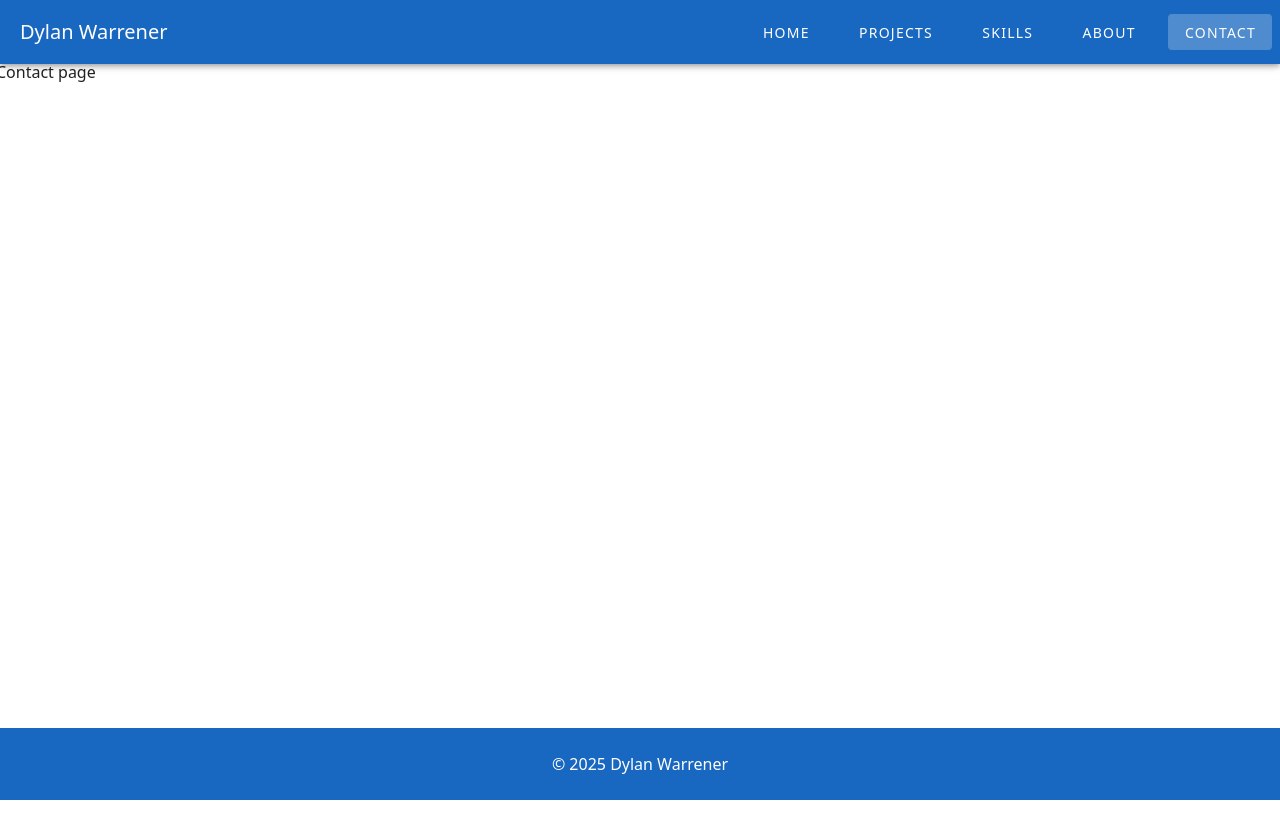
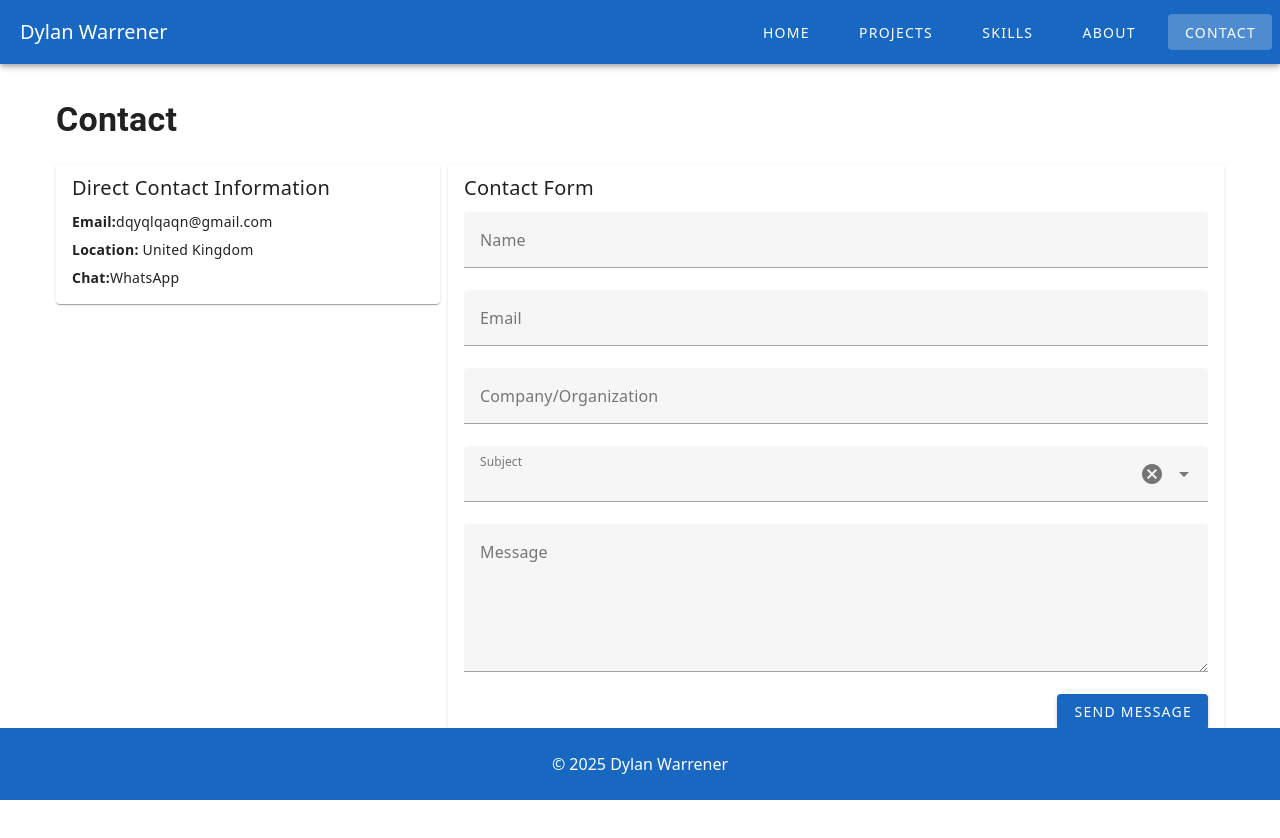
Before and after one commit to DylanWarrener/dylan-warrener.github.io, a Nuxt app: page /contact in a window 1280 px wide. Shown: the top 838 px of the page. Before the commit the page ends 800 px from the top, so only its background shows below. Built offline with nearby package versions, Linux system fonts and the light colour scheme.

Commit message:
feat: add detailed contact page

```diff
--- a/src/pages/contact/index.vue
+++ b/src/pages/contact/index.vue
@@ -1,7 +1,113 @@
 <template>
-  <div>Contact page</div>
+  <v-container class="py-10">
+    <h1 class="text-h4 font-weight-bold mb-6">Contact</h1>
+    <v-row align="start" dense>
+      <v-col cols="12" md="4">
+        <v-card>
+          <v-card-title>Direct Contact Information</v-card-title>
+          <v-card-text class="d-flex flex-column gap-2">
+            <div>
+              <strong>Email:</strong>
+              <a href="mailto:dqyqlqaqn@gmail.com">dqyqlqaqn@gmail.com</a>
+            </div>
+            <div><strong>Location:</strong> United Kingdom</div>
+            <div>
+              <strong>Chat:</strong>
+              <a
+                href="https://wa.me/"
+                target="_blank"
+                rel="noopener"
+                aria-label="Chat with WhatsApp"
+                >WhatsApp</a
+              >
+            </div>
+          </v-card-text>
+        </v-card>
+      </v-col>
+      <v-col cols="12" md="8">
+        <v-card>
+          <v-card-title>Contact Form</v-card-title>
+          <v-card-text>
+            <v-form v-model="valid" @submit.prevent="submit">
+              <v-text-field
+                v-model="form.name"
+                label="Name"
+                :rules="[rules.required]"
+                required />
+              <v-text-field
+                v-model="form.email"
+                label="Email"
+                type="email"
+                :rules="[rules.required, rules.email]"
+                required />
+              <v-text-field
+                v-model="form.company"
+                label="Company/Organization" />
+              <v-select
+                v-model="form.subject"
+                label="Subject"
+                :items="subjects"
+                clearable />
+              <v-textarea
+                v-model="form.message"
+                label="Message"
+                :rules="[rules.required]"
+                required />
+              <div class="text-right">
+                <v-btn type="submit" color="primary">Send Message</v-btn>
+              </div>
+            </v-form>
+            <v-alert
+              v-if="sent"
+              type="success"
+              class="mt-4"
+              border="start"
+              variant="tonal">
+              Thank you for reaching out!
+            </v-alert>
+          </v-card-text>
+        </v-card>
+      </v-col>
+    </v-row>
+  </v-container>
 </template>
 
-<script lang="ts" setup></script>
+<script lang="ts" setup>
+import { ref } from "vue"
 
-<style></style>
+definePageMeta({
+  alias: ["/contact"],
+})
+
+const form = ref({
+  name: "",
+  email: "",
+  company: "",
+  subject: "",
+  message: "",
+})
+
+const subjects = ["Support", "Collaboration", "Job Inquiry"]
+
+const rules = {
+  required: (v: string) => !!v || "Required",
+  email: (v: string) => /.+@.+\..+/.test(v) || "E-mail must be valid",
+}
+
+const valid = ref(false)
+const sent = ref(false)
+
+function submit() {
+  if (!valid.value) return
+  sent.value = true
+  form.value = {
+    name: "",
+    email: "",
+    company: "",
+    subject: "",
+    message: "",
+  }
+}
+</script>
+
+<style scoped></style>
```
